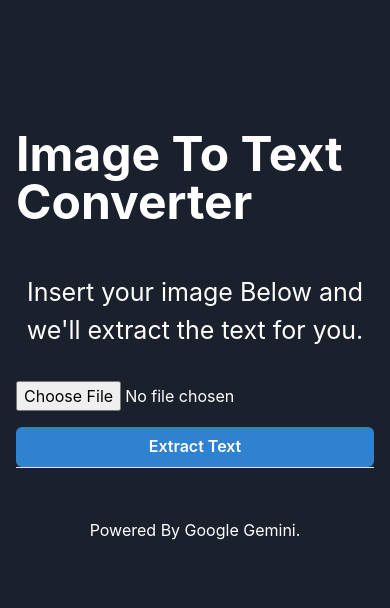
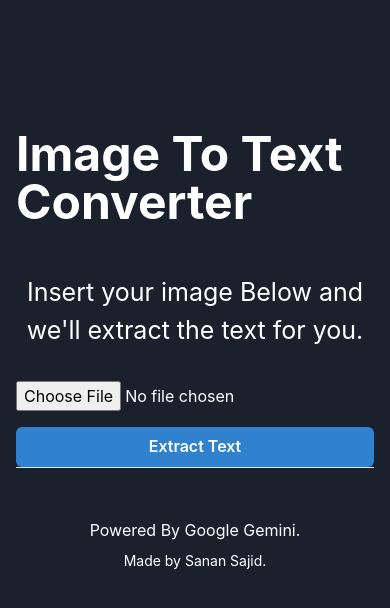
Before and after one commit to sanan-sajid/ImageInsight, a React (Vite) app: page / in a window 390 px wide. Shown: the top 608 px of the page. Built offline with nearby package versions, Linux system fonts and the light colour scheme; no server answers.

Commit message:
made responsive for mobiles

```diff
--- a/src/components/Footer.jsx
+++ b/src/components/Footer.jsx
@@ -1,10 +1,20 @@
-import { Box, Text, Flex } from "@chakra-ui/react";
+import { Box, Text, Flex, Link } from "@chakra-ui/react";
 
 const Footer = () => {
   return (
     <Box marginTop={50}>
-      <Flex justifyContent="center" alignItems="center">
+      <Flex justifyContent="center" alignItems="center" flexDirection="column">
         <Text fontSize="bold">Powered By Google Gemini.</Text>
+        <Link
+          href="https://www.linkedin.com/in/sanan-sajid"
+          marginTop={2}
+          fontSize="sm"
+          textAlign="center"
+          target="_blank"
+          rel="noopener noreferrer"
+        >
+          Made by Sanan Sajid.
+        </Link>
       </Flex>
     </Box>
   );
--- a/src/components/KeywordsModal.jsx
+++ b/src/components/KeywordsModal.jsx
@@ -11,6 +11,8 @@ import {
   CircularProgress,
   Image,
   Flex,
+  Box,
+  useMediaQuery,
 } from "@chakra-ui/react";
 
 const KeywordsModal = ({
@@ -20,6 +22,8 @@ const KeywordsModal = ({
   closeModal,
   imageData,
 }) => {
+  const [isLargerThan768] = useMediaQuery("(min-width: 768px)");
+
   return (
     <>
       <Modal isOpen={isOpen} onClose={closeModal}>
@@ -27,16 +31,25 @@ const KeywordsModal = ({
         <ModalContent maxW="800px">
           <ModalHeader>Keywords</ModalHeader>
           <ModalCloseButton />
-          <ModalBody display="flex" alignItems="center">
+          <ModalBody
+            display="flex"
+            alignItems="center"
+            flexDirection={isLargerThan768 ? "row" : "column"}
+          >
             {loading ? (
               <CircularProgress isIndeterminate color="blue.300" />
             ) : (
-              <Flex>
+              <Box>
                 {imageData && (
-                  <Image src={imageData} alt="Uploaded" maxH="300px" mr={4} />
+                  <Image
+                    src={imageData}
+                    alt="Uploaded"
+                    maxH={isLargerThan768 ? "300px" : "auto"}
+                    mb={isLargerThan768 ? 0 : 4}
+                  />
                 )}
                 <Text>{keywords}</Text>
-              </Flex>
+              </Box>
             )}
           </ModalBody>
 
```
